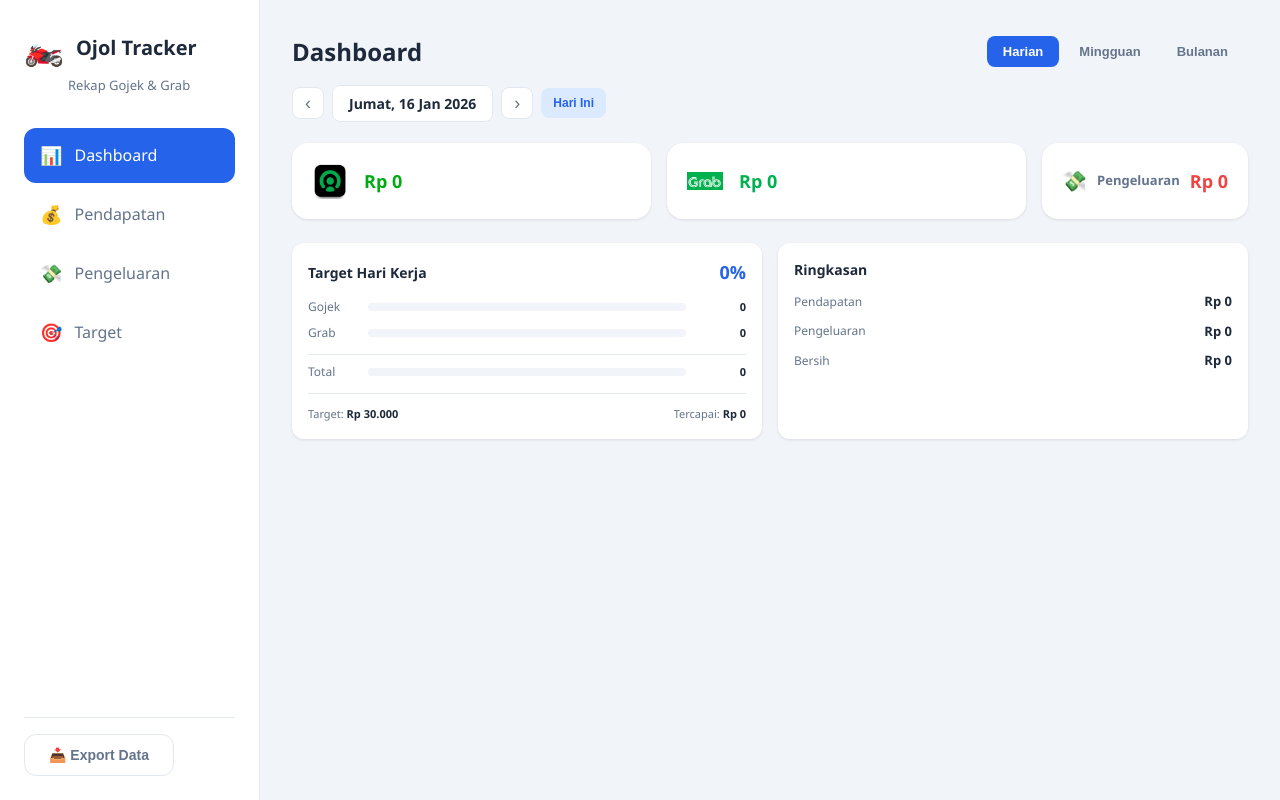
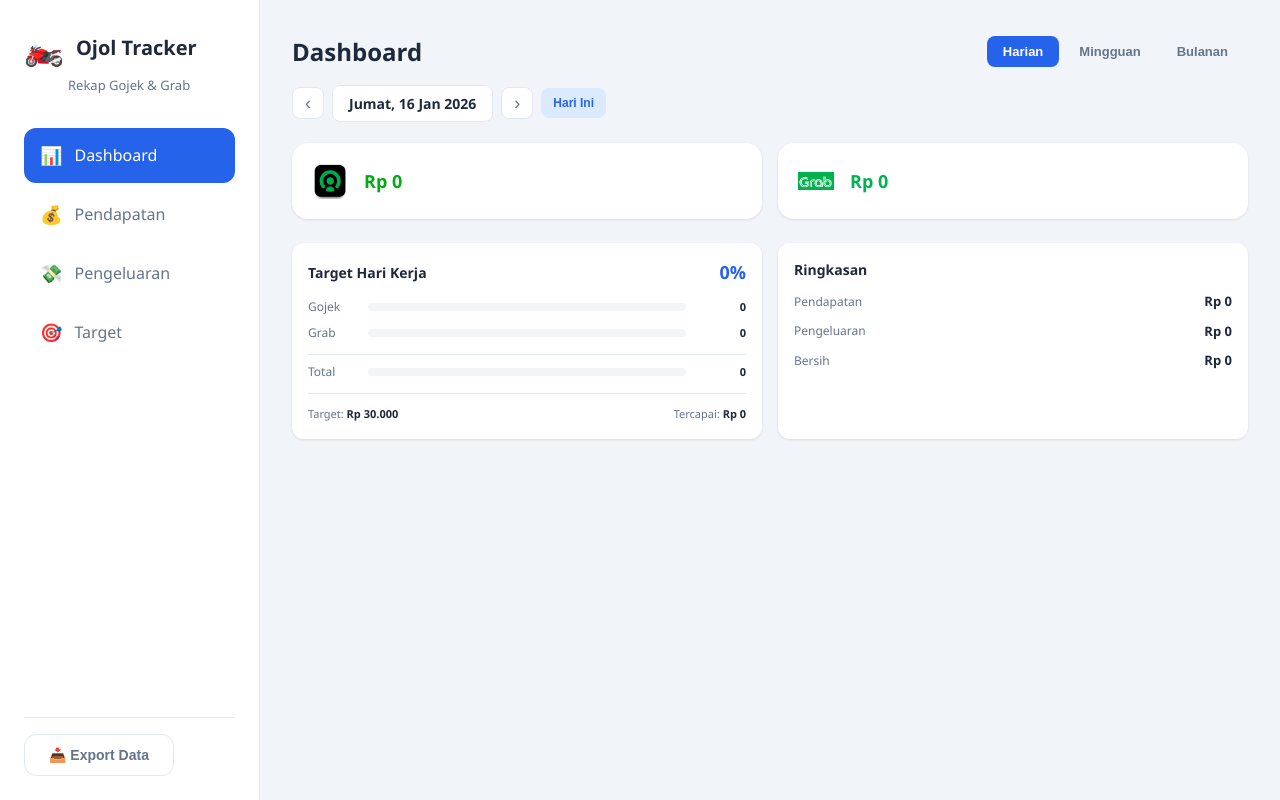
Before and after one commit to database-id/ojol-app, a plain HTML site: page index.html in a window 1280 px wide. Drawn offline with Linux system fonts and the light colour scheme.

Commit message:
Remove Pengeluaran card from summary grid

```diff
--- a/app.js
+++ b/app.js
@@ -350,7 +350,6 @@ function updateDashboard() {
     // Update summary cards
     document.getElementById('summaryGojek').textContent = formatRupiah(summary.gojek.total);
     document.getElementById('summaryGrab').textContent = formatRupiah(summary.grab.total);
-    document.getElementById('summaryExpense').textContent = formatRupiah(summary.totalExpense);
 
     // Update target progress
     const targetPercent = target > 0 ? (summary.netIncome / target) * 100 : 0;
--- a/index.html
+++ b/index.html
@@ -66,7 +66,7 @@
                     </div>
                 </div>
 
-                <!-- Summary Cards (same for all views) -->
+                <!-- Summary Cards -->
                 <div class="summary-grid">
                     <div class="summary-card">
                         <img src="gojek-logo.png" alt="Gojek" class="card-logo-only">
@@ -75,13 +75,6 @@
                     <div class="summary-card">
                         <img src="grab-logo.png" alt="Grab" class="card-logo-only">
                         <span class="card-amount grab" id="summaryGrab">Rp 0</span>
-                    </div>
-                    <div class="summary-card expense-card">
-                        <div class="card-header-inline">
-                            <span class="card-icon-text">💸</span>
-                            <span class="card-title">Pengeluaran</span>
-                            <span class="card-amount expense" id="summaryExpense">Rp 0</span>
-                        </div>
                     </div>
                 </div>
 
--- a/style.css
+++ b/style.css
@@ -274,7 +274,7 @@ body {
 /* ==================== SUMMARY GRID ==================== */
 .summary-grid {
     display: grid;
-    grid-template-columns: 1fr 1fr auto;
+    grid-template-columns: 1fr 1fr;
     gap: 16px;
     margin-bottom: 24px;
 }
@@ -1872,10 +1872,6 @@ body {
         gap: 12px;
     }
 
-    .summary-grid .expense-card {
-        grid-column: span 2;
-    }
-
     .summary-card {
         padding: 12px;
     }
```
